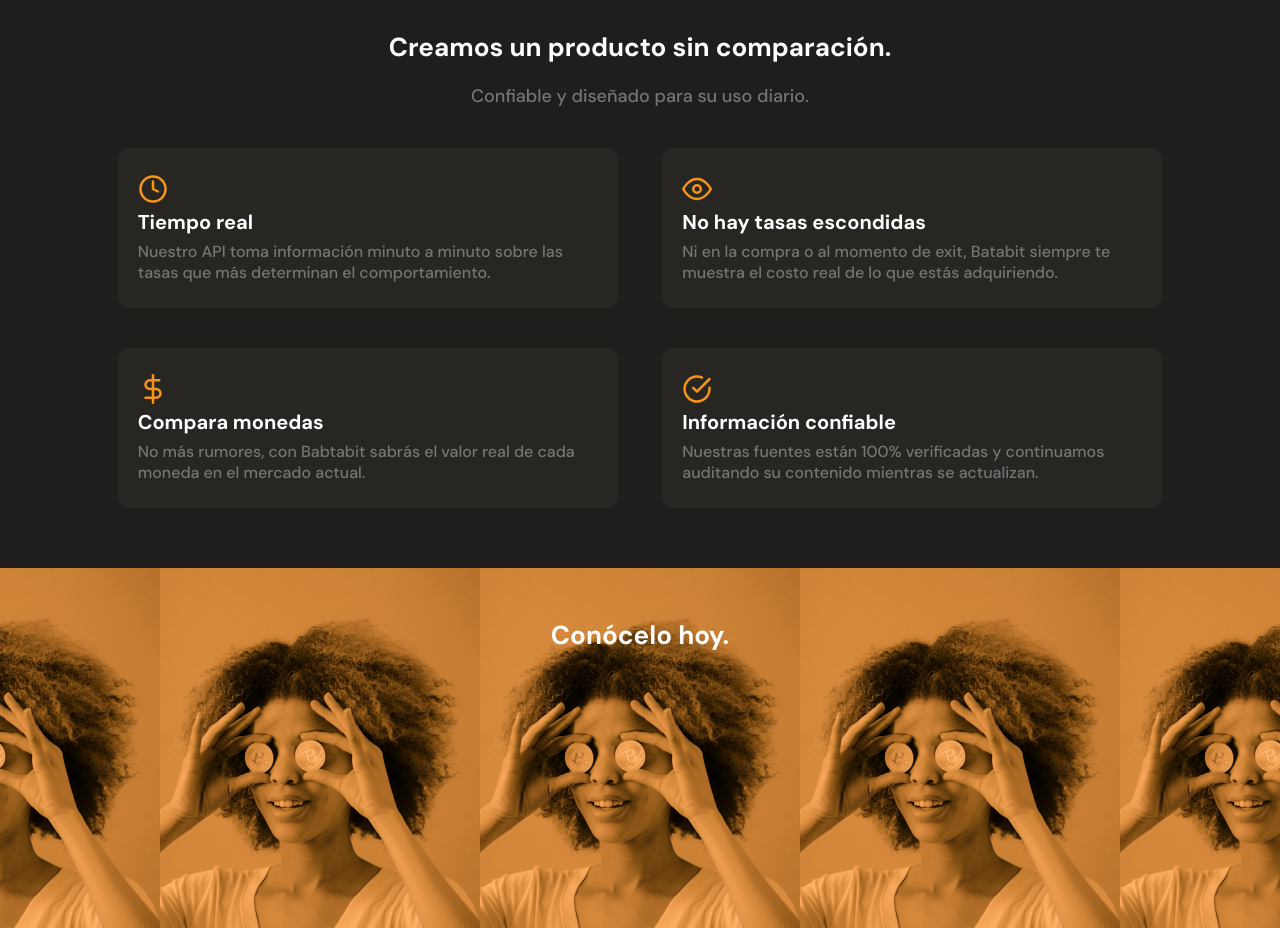
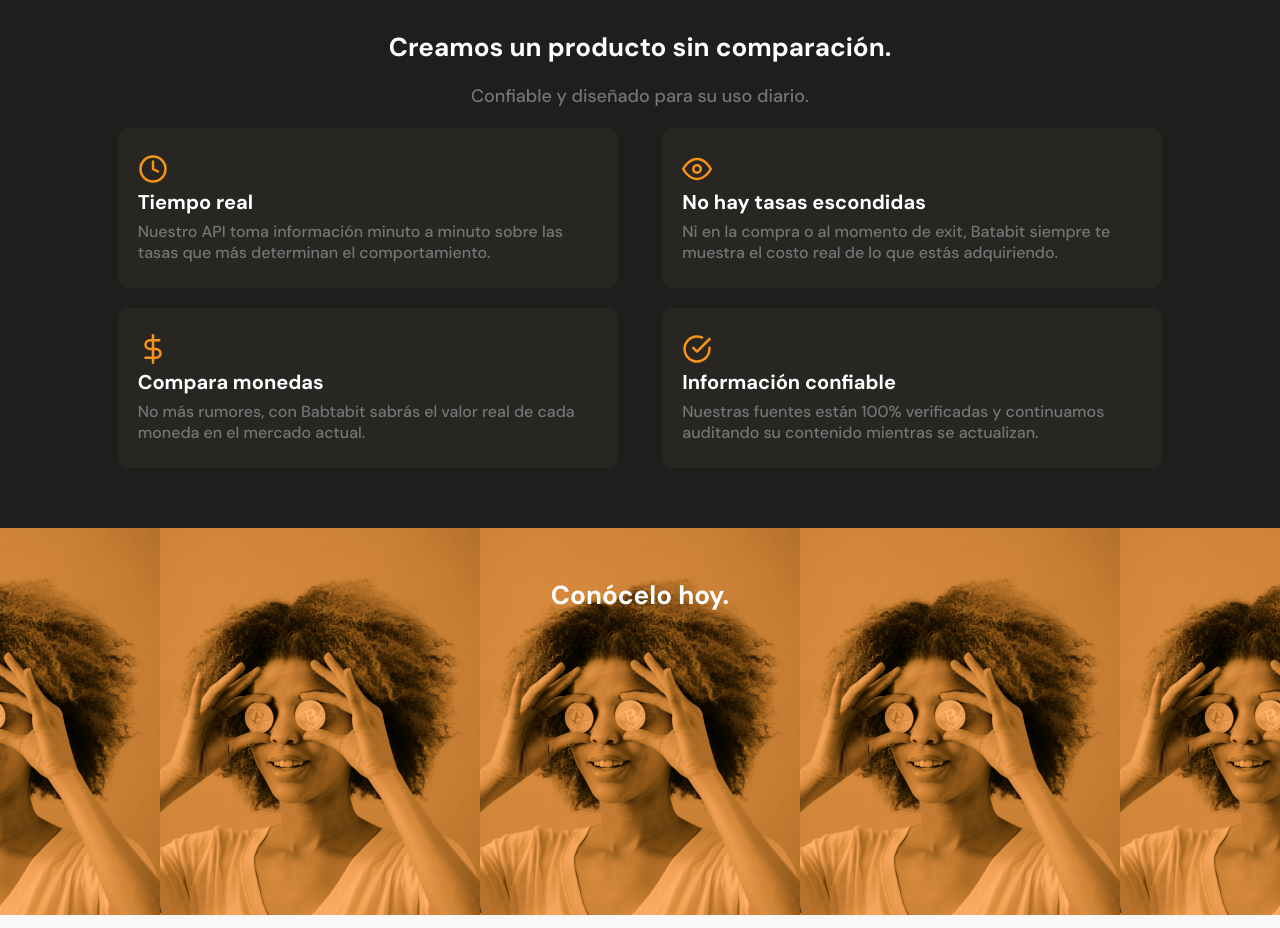
Before and after one commit to Diegohrp/landing-page_batatabit, a plain HTML site: page index.html in a window 1280 px wide. Shown: the part 1120-2048 px from the top of the page. Drawn offline with Linux system fonts and the light colour scheme.

Commit message:
solved problem in desktop

```diff
--- a/desktop.css
+++ b/desktop.css
@@ -12,5 +12,8 @@
 	align-items: center;
 	justify-content: space-evenly;
 	width: 90%;
-	height: 400px;
+	height: auto;
 }
+.card-list__cards-container .card-list__card {
+	margin-bottom: 20px;
+}
```
